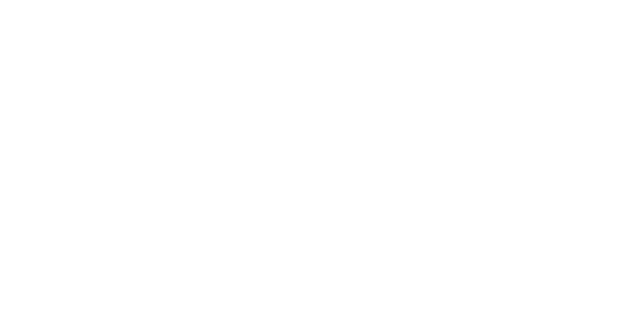
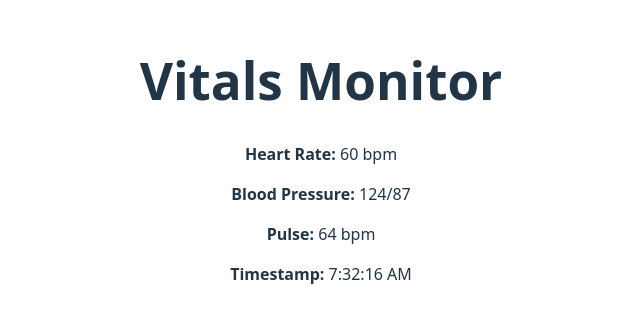
Before and after one commit to AlexandrMaspanov/vitals-monitor-prototype, a React (Vite) app: page / in a window 1280 px wide. Shown: the part 240-562 px from the top of the page, without its empty margins (319-959 px from the left). Built offline with nearby package versions, Linux system fonts and the light colour scheme.

Commit message:
feat(ui): display dynamic vitals from Redux stream

```diff
--- a/src/App.jsx
+++ b/src/App.jsx
@@ -1,11 +1,19 @@
-import './App.css'
+import { useEffect } from 'react';
+import { startVitalsMockStream } from './services/mockVitalsStream';
+import VitalsDashboard from './features/VitalsDashboard';
+import './App.css';
 
 function App() {
+  useEffect(() => {
+    startVitalsMockStream();
+  }, []);
+
   return (
     <>
-
+      <h1>Vitals Monitor</h1>
+      <VitalsDashboard />
     </>
-  )
+  );
 }
 
-export default App
+export default App;
--- /dev/null
+++ b/src/features/VitalsDashboard.jsx
@@ -0,0 +1,16 @@
+import { useSelector } from "react-redux";
+
+function VitalsDashboard() {
+    const { heartRate, bloodPressure, pulse, timestamp } = useSelector(state => state.vitals);
+
+    return (
+        <div>
+            <p><strong>Heart Rate:</strong> {heartRate ?? '--'} bpm</p>
+            <p><strong>Blood Pressure:</strong> {bloodPressure ?? '--'}</p>
+            <p><strong>Pulse:</strong> {pulse ?? '--'} bpm</p>
+            <p><strong>Timestamp:</strong> {timestamp ? new Date(timestamp).toLocaleTimeString() : '--'}</p>
+        </div>
+    );
+}
+
+export default VitalsDashboard;
--- a/src/services/mockVitalsStream.js
+++ b/src/services/mockVitalsStream.js
@@ -1,5 +1,5 @@
 import { updateVitals } from "../slices/vitalsSlice";
-import store from '../app/store';
+import { store } from '../app/store';
 
 // Random vitals generation
 function generateVitals() {
```
